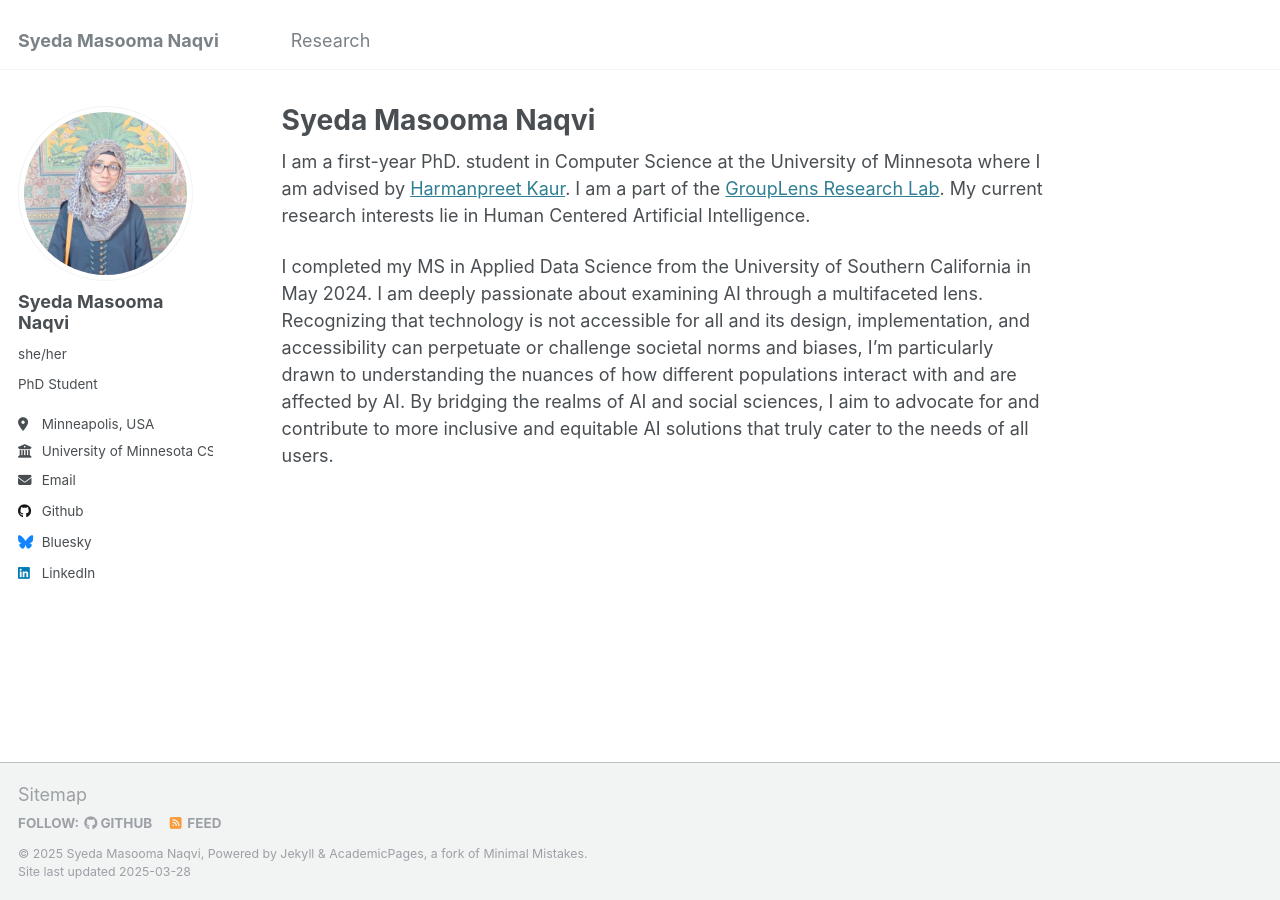
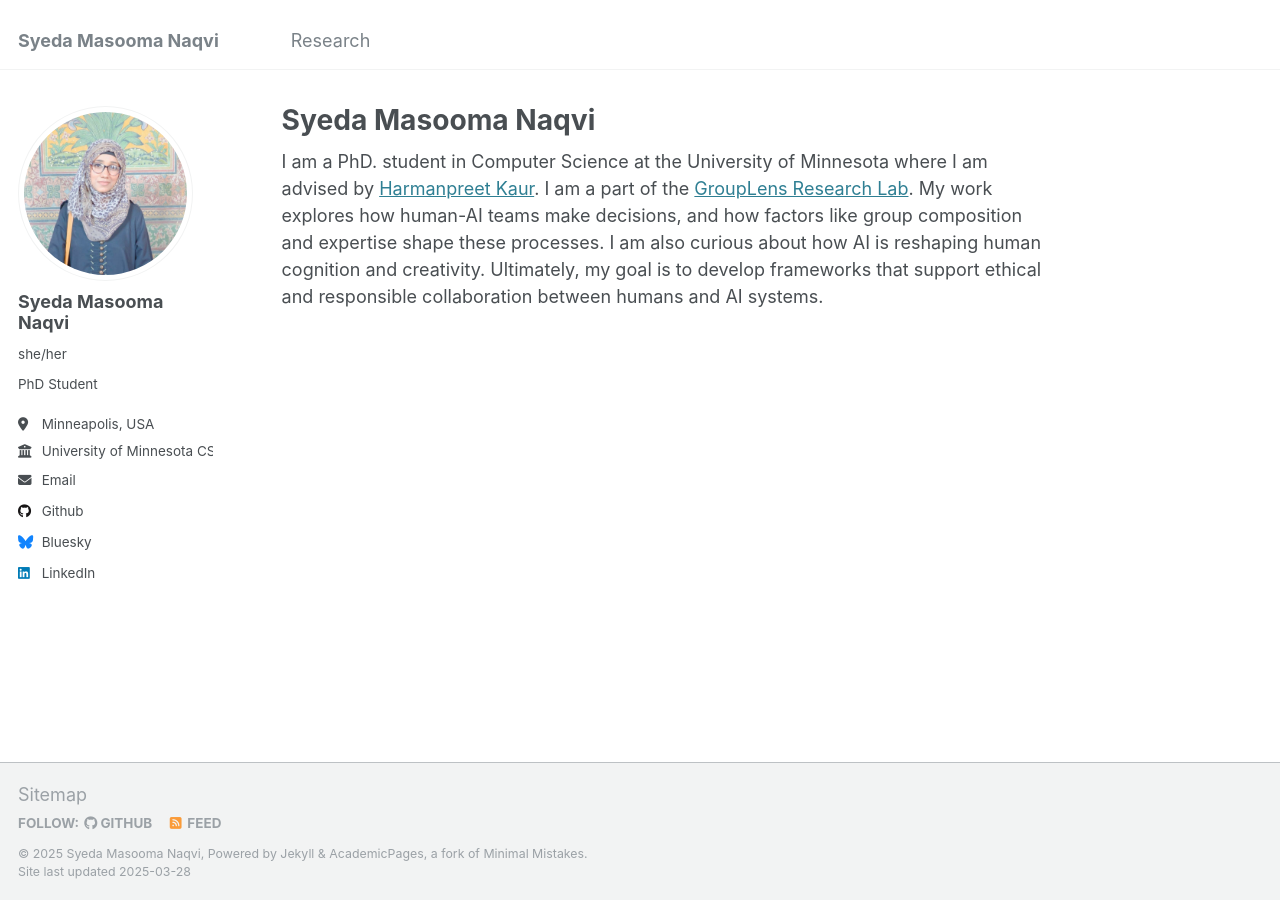
Before and after one commit to syedamasoomanaqvii/syedamasoomanaqvii.github.io, a Jekyll site: the page built from _pages/about.md, in a window 1280 px wide. Built offline with Jekyll 4.4.1, drawn with Linux system fonts in a browser that asks for light colours.

Commit message:
Update about.md

```diff
--- a/_pages/about.md
+++ b/_pages/about.md
@@ -7,6 +7,4 @@ redirect_from:
   - /about.html
 ---
 
-I am a first-year PhD. student in Computer Science at the University of Minnesota where I am advised by [Harmanpreet Kaur](https://harmanpk.github.io). I am a part of the [GroupLens Research Lab](https://grouplens.org). My current research interests lie in Human Centered Artificial Intelligence.
-
-I completed my MS in Applied Data Science from the University of Southern California in May 2024. I am deeply passionate about examining AI through a multifaceted lens. Recognizing that technology is not accessible for all and its design, implementation, and accessibility can perpetuate or challenge societal norms and biases, I'm particularly drawn to understanding the nuances of how different populations interact with and are affected by AI. By bridging the realms of AI and social sciences, I aim to advocate for and contribute to more inclusive and equitable AI solutions that truly cater to the needs of all users.
+I am a PhD. student in Computer Science at the University of Minnesota where I am advised by [Harmanpreet Kaur](https://harmanpk.github.io). I am a part of the [GroupLens Research Lab](https://grouplens.org). My work explores how human-AI teams make decisions, and how factors like group composition and expertise shape these processes. I am also curious about how AI is reshaping human cognition and creativity. Ultimately, my goal is to develop frameworks that support ethical and responsible collaboration between humans and AI systems.
```
